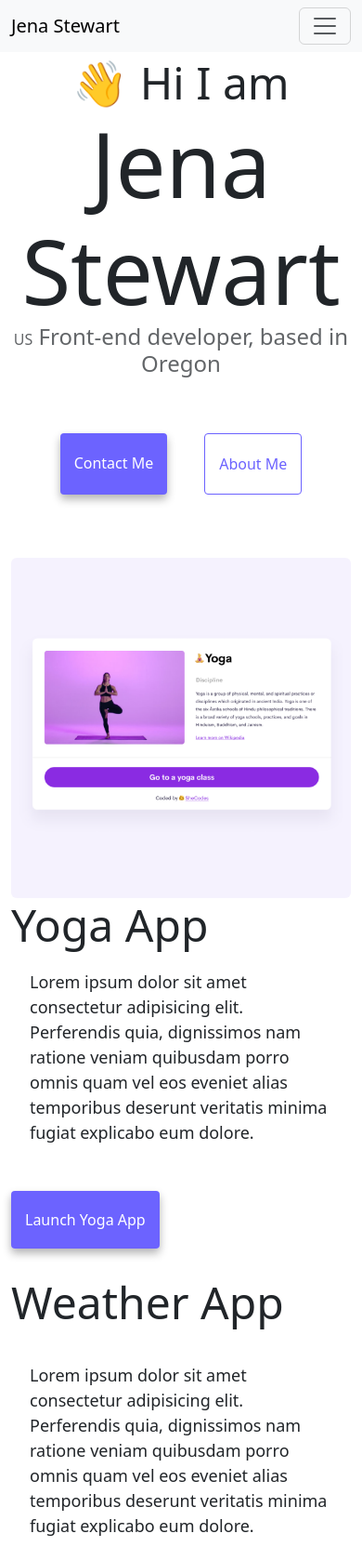
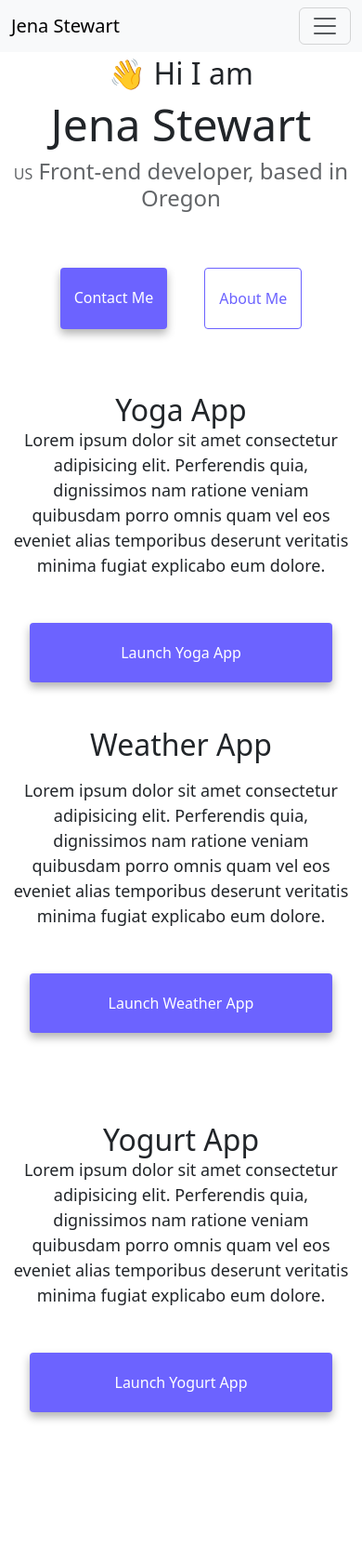
Before and after one commit to jenastewart/SheCodes-Responsive-Week3-Homework, a website: page index.html in a window 390 px wide. Shown: the top 1678 px of the page at 93% size. After the commit the page ends 1579 px from the top, so only its background shows below. Drawn offline with nearby package versions, Linux system fonts and the light colour scheme.

Commit message:
Updated styling to be more responsive

```diff
--- a/index.html
+++ b/index.html
@@ -52,18 +52,18 @@
     </h3>
     <div class="navigation-links mb-5">
       <a href="about.html#contact" class="primary-link">Contact me</a>
-      <a href="about.html" class="about-link">About me</a>
+      <a href="about.html" class="secondary-link">About me</a>
     </div>
     <div class="container">
       <div class="row">
-        <div class="col-md-6">
+        <div class="col-sm-6">
           <img
             src="images/yoga.png"
-            class="img-fluid rounded"
+            class="img-fluid rounded d-none d-sm-block"
             alt="Yoga App Image"
           />
         </div>
-        <div class="col-md-6">
+        <div class="col-sm-6">
           <h2>Yoga App</h2>
           <p>
             Lorem ipsum dolor sit amet consectetur adipisicing elit. Perferendis
@@ -72,12 +72,12 @@
             explicabo eum dolore.
           </p>
           <div class="mt-5">
-            <a href="#" class="primary-link">Launch Yoga App</a>
+            <a href="#" class="primary-link project-link">Launch Yoga App</a>
           </div>
         </div>
       </div>
       <div class="row mt-5">
-        <div class="col-md-6">
+        <div class="col-sm-6">
           <h2 class="mb-3">Weather App</h2>
           <p>
             Lorem ipsum dolor sit amet consectetur adipisicing elit. Perferendis
@@ -86,26 +86,26 @@
             explicabo eum dolore.
           </p>
           <div class="mb-5 mt-5">
-            <a href="#" class="primary-link">Launch Weather App</a>
+            <a href="#" class="primary-link project-link">Launch Weather App</a>
           </div>
         </div>
-        <div class="col-md-6">
+        <div class="col-sm-6">
           <img
             src="images/weather.png"
             alt="Weather App Image"
-            class="img-fluid rounded"
+            class="img-fluid rounded d-none d-sm-block"
           />
         </div>
       </div>
       <div class="row mt-5">
-        <div class="col-md-6">
+        <div class="col-sm-6">
           <img
             src="images/yogurt.png"
             alt="Yogurt App Image"
-            class="img-fluid rounded"
+            class="img-fluid rounded d-none d-sm-block"
           />
         </div>
-        <div class="col-md-6">
+        <div class="col-sm-6">
           <h2>Yogurt App</h2>
           <p>
             Lorem ipsum dolor sit amet consectetur adipisicing elit. Perferendis
@@ -114,7 +114,7 @@
             explicabo eum dolore.
           </p>
           <div class="mt-5">
-            <a href="#" class="primary-link">Launch Yogurt App</a>
+            <a href="#" class="primary-link project-link">Launch Yogurt App</a>
           </div>
         </div>
       </div>
--- a/style.css
+++ b/style.css
@@ -29,8 +29,6 @@ h3 {
 }
 
 p {
-  padding: 20px;
-  border-radius: 4px;
   font-size: 18px;
   line-height: 1.5;
 }
@@ -46,10 +44,6 @@ small {
 
 .navigation-links a {
   margin: 20px;
-  border-radius: 4px;
-  padding: 20px 15px;
-  text-decoration: none;
-  text-transform: capitalize;
 }
 .primary-link {
   border-radius: 4px;
@@ -65,7 +59,11 @@ a:hover {
   color: #0a58ca;
 }
 
-.about-link {
+.secondary-link {
+  border-radius: 4px;
+  padding: 20px 15px;
+  text-decoration: none;
+  text-transform: capitalize;
   color: var(--primary-color);
   border: 1px solid var(--primary-color);
 }
@@ -77,7 +75,6 @@ a:hover {
 }
 
 .about-paragraphs {
-  display: flex;
   margin: 30px 0;
 }
 
@@ -96,3 +93,22 @@ a:hover {
 .email-link:hover {
   text-decoration: underline;
 }
+
+@media (max-width: 576px) {
+  h1 {
+    font-size: 48px;
+    line-height: 1.5;
+  }
+  h2 {
+    font-size: 32px;
+    text-align: center;
+  }
+  p {
+    text-align: center;
+  }
+  .project-link {
+    display: block;
+    text-align: center;
+    margin: 0 20px;
+  }
+}
```
